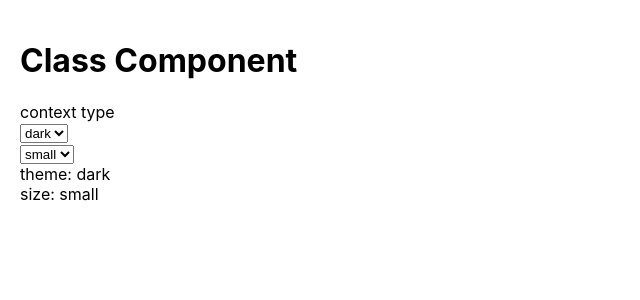
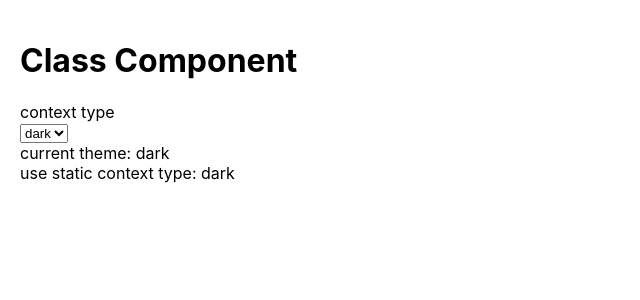
Before and after one commit to lz82/react-feature, a React (Create React App) app: page /class/context-type in a window 1280 px wide. Shown: the top 300 px of the page, without its empty margins (0-640 px from the left). Built offline with nearby package versions, Linux system fonts and the light colour scheme.

Commit message:
:construction: add context-type usage

```diff
--- a/src/pages/class-component/context-type/index.jsx
+++ b/src/pages/class-component/context-type/index.jsx
@@ -1,7 +1,6 @@
 import React, { Component, createContext } from "react";
 
 const ThemeContext = createContext("light");
-const SizeContext = createContext("small");
 
 export default class ContextType extends Component {
   constructor() {
@@ -18,16 +17,9 @@ export default class ContextType extends Component {
     });
   }
 
-  handleSizeChange(e) {
-    this.setState({
-      size: e.target.value,
-    });
-  }
-
   render() {
     return (
       <ThemeContext.Provider value={this.state.theme}>
-        <SizeContext.Provider value={this.state.size}>
         <div>context type</div>
         <div>
           <select
@@ -38,44 +30,35 @@ export default class ContextType extends Component {
             <option>dark</option>
           </select>
         </div>
-          <div>
-            <select
-              value={this.state.size}
-              onChange={(e) => this.handleSizeChange(e)}
-            >
-              <option>small</option>
-              <option>big</option>
-            </select>
-          </div>
-
         <ToolBar />
-        </SizeContext.Provider>
       </ThemeContext.Provider>
     );
   }
 }
 
 function ToolBar(props) {
-  return <ThemedButton {...props} />;
+  return (
+    <>
+      <ThemedButton {...props} />
+      <ThemeDiv {...props} />
+    </>
+  );
 }
 
 // 当有多个Context时
+// 使用contextType
 class ThemedButton extends Component {
   render() {
-    return (
-      <ThemeContext.Consumer>
-        {(theme) => (
-          <SizeContext.Consumer>
-            {(size) => (
-              <div>
-                theme: {theme}
-                <br />
-                size: {size}
-              </div>
-            )}
-          </SizeContext.Consumer>
-        )}
-      </ThemeContext.Consumer>
-    );
+    return <div>current theme: {this.context}</div>;
   }
 }
+// 使用class的挂载属性contextType
+ThemedButton.contextType = ThemeContext;
+
+class ThemeDiv extends Component {
+  static contextType = ThemeContext;
+
+  render() {
+    return <div>use static context type: {this.context}</div>;
+  }
+}
```
Also changed, not shown: 1 other file (tests, documents, lock files or other folders). Lines whose indentation alone changed are shown as unchanged.
